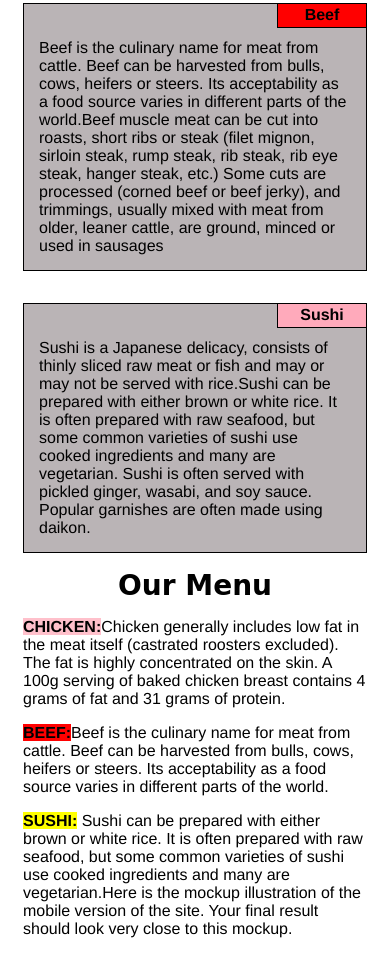
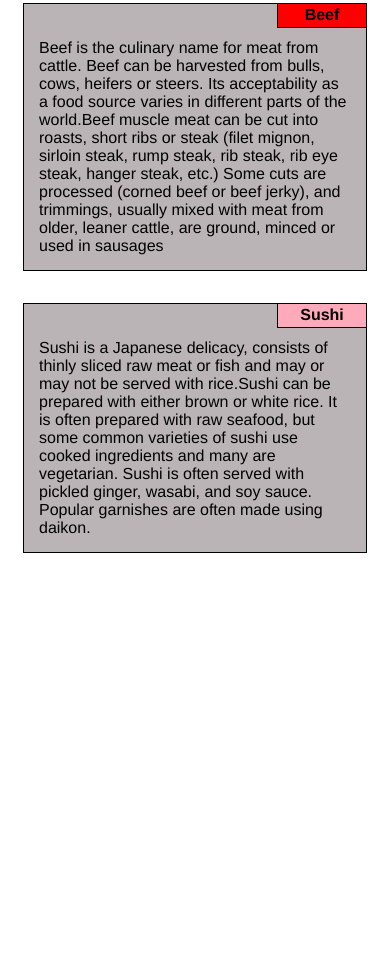
Before and after one commit to JaiVignesh-2309/coursers-test, a plain HTML site: page module-2-sol/index.html in a window 390 px wide. Shown: the part 380-1334 px from the top of the page. After the commit the page ends 949 px from the top, so only its background shows below. Drawn offline with Linux system fonts and the light colour scheme.

Commit message:
module 2 solution

```diff
--- a/module-2-sol/index.html
+++ b/module-2-sol/index.html
@@ -35,44 +35,3 @@
     </p>
   </div>
 </div>
-
-</body>
-</html><!DOCTYPE html>
-<html>
-<head>
-<meta charset="utf-8">
-<meta name="viewport" content="width=device-width, initial-scale=1">
-<link rel="stylesheet" type="text/css" href="css/style.css">
-<title>module2</title>
-</head>
-<body>
-<h1>Our Menu</h1>
-<div id="fluid-container">
-<div class="row">
-  <div class="col-lg-4 col-md-6 col-sm-12">
-
- <p><span style="font-weight: bold;font-color:red;background-color: PINK;">CHICKEN:</span>Chicken generally includes low fat in the meat itself (castrated roosters excluded). The fat is highly concentrated on the skin. A 100g serving of baked chicken breast contains 4 grams of fat and 31 grams of protein.
- </p>
-
-  </div>
-
-  <div class="col-lg-4 col-md-6 col-sm-12">
-
-
-  <p><span style="font-weight: bold;font-color:red;background-color: RED;">BEEF:</span>Beef is the culinary name for meat from cattle. Beef can be harvested from bulls, cows, heifers or steers. Its acceptability as a food source varies in different parts of the world.</p>
-  </div>
-<div class="col-lg-4 col-md-12 col-sm-12">
-
-
-  <p><span style="font-weight: bold;font-color:red;background-color: YELLOW;">SUSHI:</span>
-  Sushi can be prepared with either brown or white rice. It is often prepared with raw seafood, but some common varieties of sushi use cooked ingredients and many are vegetarian.Here is the mockup illustration of the mobile version of the site. Your final result should look very close to this mockup.
-
-
-  </p>
-
-  </div>
-
-</div>
-</div>
-</body>
-</html>
```
